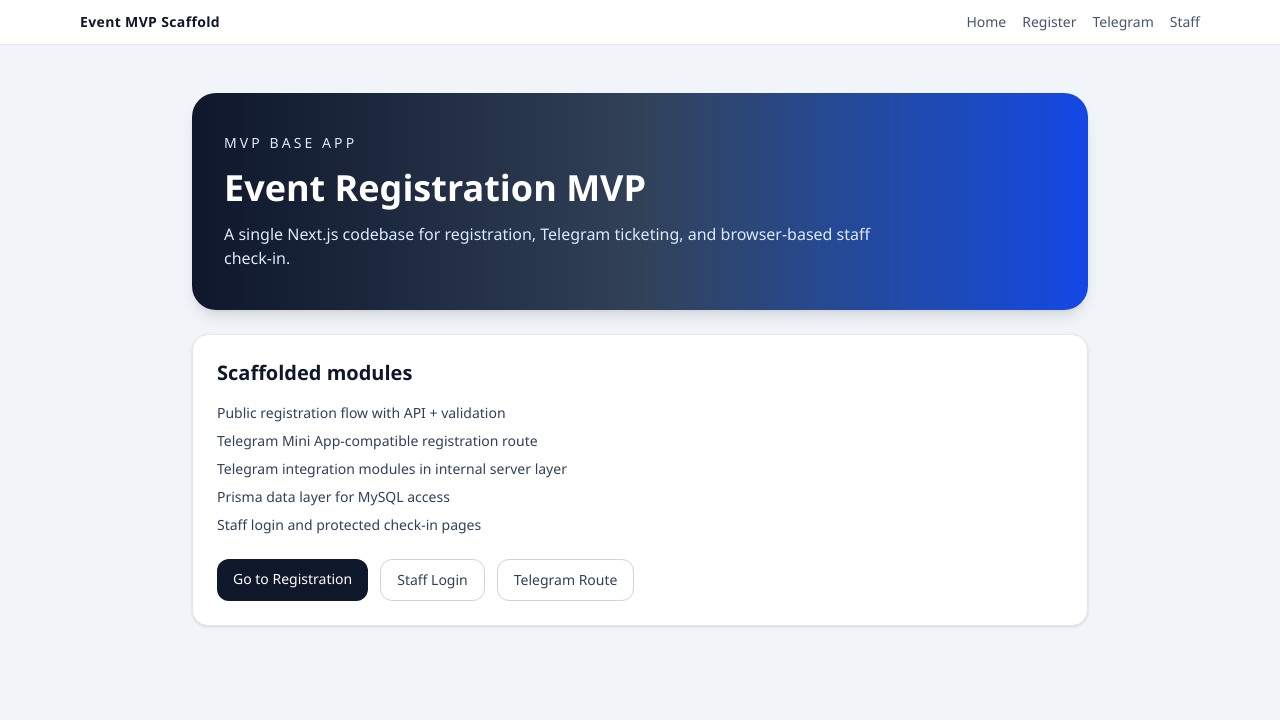
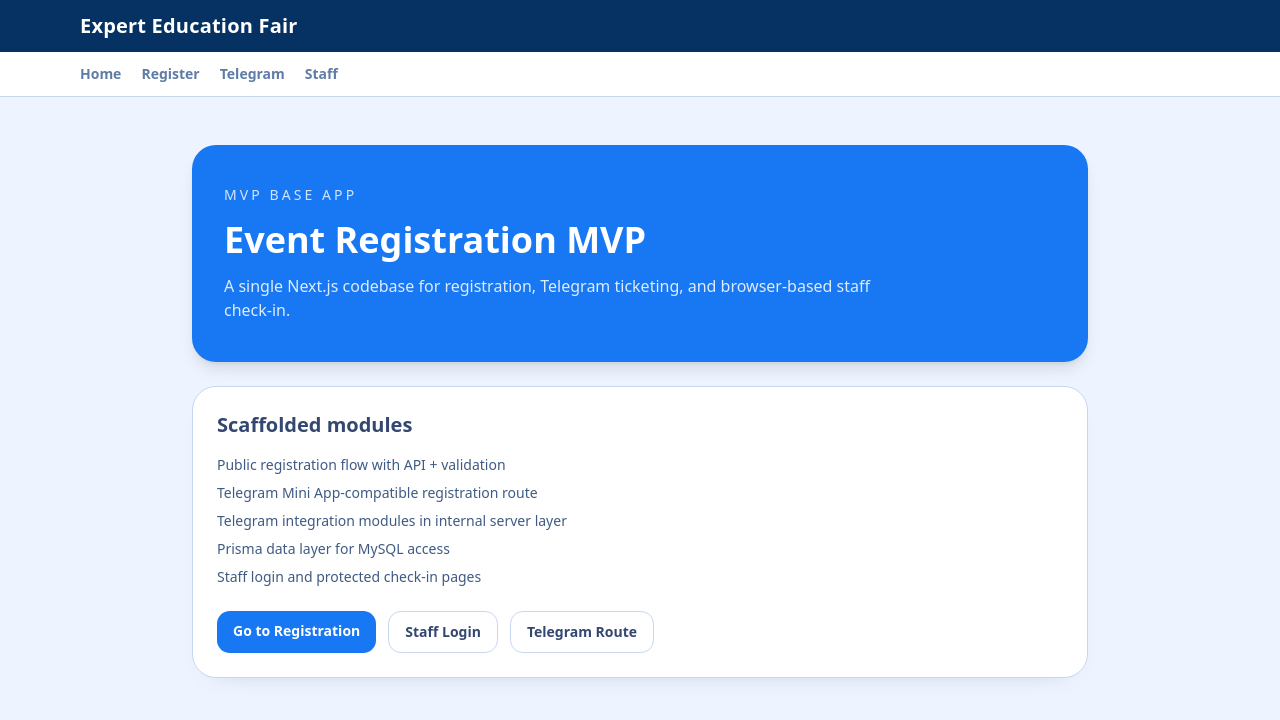
Before and after one commit to IamSoreach/Expert-Education-Event, a Next.js app: page / in a window 1280 px wide. Shown: the top 720 px of the page. Built offline with nearby package versions, Linux system fonts and the light colour scheme.

Commit message:
feat: apply new UI theme and registration flow styling

```diff
--- a/src/app/globals.css
+++ b/src/app/globals.css
@@ -1,15 +1,23 @@
 @import "tailwindcss";
 
 :root {
-  --background: #f1f5f9;
-  --foreground: #0f172a;
+  --background: #eef4ff;
+  --foreground: #334770;
   --card: #ffffff;
+  --brand-primary: #1877f2;
+  --brand-secondary: #00cdc4;
+  --brand-ink: #334770;
+  --brand-deep: #063263;
+  --brand-muted: #5f7ca6;
+  --brand-border: #c7d7f0;
+  --brand-gray: #3f5b84;
 }
 
 @theme inline {
   --color-background: var(--background);
   --color-foreground: var(--foreground);
-  --font-sans: "Bahnschrift", "Segoe UI", "Trebuchet MS", sans-serif;
+  --font-sans: var(--font-manrope), "Gilroy", "Avenir Next", "Segoe UI", "Trebuchet MS",
+    sans-serif;
   --font-mono: "Consolas", "Courier New", monospace;
 }
 
@@ -18,3 +26,60 @@ body {
   color: var(--foreground);
   font-family: var(--font-sans);
 }
+
+a {
+  color: inherit;
+}
+
+.theme-card {
+  border: 1px solid var(--brand-border);
+  border-radius: 1.5rem;
+  background: var(--card);
+  box-shadow: 0 12px 28px -22px rgba(6, 50, 99, 0.28);
+}
+
+.theme-input {
+  border: 1px solid var(--brand-border);
+  border-radius: 0.8rem;
+  color: var(--brand-ink);
+  outline: none;
+  transition: border-color 120ms ease;
+}
+
+.theme-input::placeholder {
+  color: var(--brand-muted);
+}
+
+.theme-input:focus {
+  border-color: var(--brand-primary);
+}
+
+.theme-button-primary {
+  border-radius: 0.8rem;
+  background: var(--brand-primary);
+  color: #fff;
+  font-weight: 600;
+  transition: filter 120ms ease, opacity 120ms ease;
+}
+
+.theme-button-primary:hover {
+  filter: brightness(0.95);
+}
+
+.theme-button-primary:disabled {
+  opacity: 0.6;
+  cursor: not-allowed;
+}
+
+.theme-button-secondary {
+  border: 1px solid var(--brand-border);
+  border-radius: 0.8rem;
+  background: #fff;
+  color: var(--brand-ink);
+  font-weight: 600;
+  transition: background-color 120ms ease;
+}
+
+.theme-button-secondary:hover {
+  background: var(--background);
+}
--- a/src/app/layout.tsx
+++ b/src/app/layout.tsx
@@ -1,6 +1,13 @@
 import type { Metadata } from "next";
 import Link from "next/link";
+import { Manrope } from "next/font/google";
 import "./globals.css";
+
+const manrope = Manrope({
+  subsets: ["latin"],
+  variable: "--font-manrope",
+  display: "swap",
+});
 
 export const metadata: Metadata = {
   title: "Project Scaffold | Event Registration MVP",
@@ -14,18 +21,30 @@ export default function RootLayout({
 }>) {
   return (
     <html lang="en">
-      <body className="antialiased">
-        <div className="min-h-screen bg-slate-100 text-slate-900">
-          <header className="border-b border-slate-200 bg-white/95 backdrop-blur">
-            <div className="mx-auto flex w-full max-w-6xl items-center justify-between px-4 py-3">
-              <Link href="/" className="text-sm font-semibold tracking-wide text-slate-900">
-                Event MVP Scaffold
-              </Link>
-              <nav className="flex items-center gap-4 text-sm text-slate-600">
-                <Link href="/">Home</Link>
-                <Link href="/register">Register</Link>
-                <Link href="/telegram/register">Telegram</Link>
-                <Link href="/staff/login">Staff</Link>
+      <body className={`${manrope.variable} antialiased`}>
+        <div className="min-h-screen bg-[var(--background)] text-[var(--foreground)]">
+          <header className="border-b border-[var(--brand-border)]">
+            <div className="bg-[var(--brand-deep)] text-white">
+              <div className="mx-auto flex w-full max-w-6xl items-center justify-between px-4 py-3">
+                <Link href="/" className="text-xl font-semibold tracking-[0.01em]">
+                  Expert Education Fair
+                </Link>
+              </div>
+            </div>
+            <div className="bg-white">
+              <nav className="mx-auto flex w-full max-w-6xl items-center gap-5 px-4 py-3 text-sm font-semibold text-[var(--brand-muted)]">
+                <Link href="/" className="hover:text-[var(--brand-ink)]">
+                  Home
+                </Link>
+                <Link href="/register" className="hover:text-[var(--brand-ink)]">
+                  Register
+                </Link>
+                <Link href="/telegram/register" className="hover:text-[var(--brand-ink)]">
+                  Telegram
+                </Link>
+                <Link href="/staff/login" className="hover:text-[var(--brand-ink)]">
+                  Staff
+                </Link>
               </nav>
             </div>
           </header>
--- a/src/app/page.tsx
+++ b/src/app/page.tsx
@@ -6,17 +6,17 @@ export default function Home() {
   return (
     <section className="px-4 py-12">
       <div className="mx-auto grid w-full max-w-4xl gap-6">
-        <header className="rounded-3xl bg-gradient-to-r from-slate-900 via-slate-700 to-blue-700 px-8 py-10 text-white shadow-lg">
-          <p className="text-sm uppercase tracking-[0.22em] text-blue-100">MVP Base App</p>
+        <header className="rounded-3xl bg-[var(--brand-primary)] px-8 py-10 text-white shadow-lg">
+          <p className="text-sm uppercase tracking-[0.22em] text-white/80">MVP Base App</p>
           <h1 className="mt-3 text-3xl font-semibold leading-tight sm:text-4xl">{projectName}</h1>
-          <p className="mt-3 max-w-2xl text-blue-100">
+          <p className="mt-3 max-w-2xl text-white/85">
             A single Next.js codebase for registration, Telegram ticketing, and browser-based staff check-in.
           </p>
         </header>
 
-        <article className="rounded-2xl border border-slate-200 bg-white p-6 shadow-sm">
-          <h2 className="text-xl font-semibold text-slate-900">Scaffolded modules</h2>
-          <ul className="mt-4 grid gap-2 text-sm text-slate-700">
+        <article className="theme-card p-6">
+          <h2 className="text-xl font-semibold text-[var(--brand-ink)]">Scaffolded modules</h2>
+          <ul className="mt-4 grid gap-2 text-sm text-[var(--brand-gray)]">
             <li>Public registration flow with API + validation</li>
             <li>Telegram Mini App-compatible registration route</li>
             <li>Telegram integration modules in internal server layer</li>
@@ -26,19 +26,19 @@ export default function Home() {
           <div className="mt-6 flex flex-wrap gap-3">
             <Link
               href="/register"
-              className="rounded-xl bg-slate-900 px-4 py-2.5 text-sm font-medium text-white hover:bg-slate-700"
+              className="theme-button-primary px-4 py-2.5 text-sm"
             >
               Go to Registration
             </Link>
             <Link
               href="/staff/login"
-              className="rounded-xl border border-slate-300 px-4 py-2.5 text-sm font-medium text-slate-700 hover:bg-slate-50"
+              className="theme-button-secondary px-4 py-2.5 text-sm"
             >
               Staff Login
             </Link>
             <Link
               href="/telegram/register"
-              className="rounded-xl border border-slate-300 px-4 py-2.5 text-sm font-medium text-slate-700 hover:bg-slate-50"
+              className="theme-button-secondary px-4 py-2.5 text-sm"
             >
               Telegram Route
             </Link>
--- a/src/components/registration-form.tsx
+++ b/src/components/registration-form.tsx
@@ -80,6 +80,7 @@ export function RegistrationForm({
   const [errors, setErrors] = useState<Partial<Record<keyof FormState, string>>>({});
   const [serverError, setServerError] = useState<string | null>(null);
   const [isSubmitting, setIsSubmitting] = useState(false);
+  const [selectedFlow, setSelectedFlow] = useState<"choose" | "register">("choose");
   const [telegramContext, setTelegramContext] = useState<TelegramContext>({
     isWebApp: false,
     initData: null,
@@ -242,23 +243,79 @@ export function RegistrationForm({
     }
   }
 
+  function handleCheckInClick() {
+    router.push(`/telegram/check-in/${encodeURIComponent(eventCode)}`);
+  }
+
+  if (selectedFlow === "choose") {
+    return (
+      <>
+        <Script src="https://telegram.org/js/telegram-web-app.js" strategy="afterInteractive" />
+
+        <section className="theme-card grid gap-4 p-6">
+          <div>
+            <p className="text-xs uppercase tracking-[0.24em] text-[var(--brand-primary)]">Choose Flow</p>
+            <h2 className="mt-2 text-2xl font-semibold text-[var(--brand-ink)]">What do you want to do?</h2>
+            <p className="mt-2 text-sm text-[var(--brand-gray)]">
+              Start a new registration or open ticket check-in lookup.
+            </p>
+          </div>
+
+          <div className="grid gap-3">
+            <button
+              type="button"
+              onClick={() => setSelectedFlow("register")}
+              className="theme-button-primary inline-flex items-center justify-center px-4 py-2.5"
+            >
+              New Registration
+            </button>
+            <button
+              type="button"
+              onClick={handleCheckInClick}
+              className="theme-button-secondary inline-flex items-center justify-center px-4 py-2.5"
+            >
+              Check-in
+            </button>
+          </div>
+
+          {entryPoint !== "telegram" ? (
+            <p className="rounded-xl border border-[var(--brand-secondary)]/35 bg-[var(--brand-secondary)]/10 px-3 py-2 text-xs text-[var(--brand-ink)]">
+              Check-in works best when this page is opened from Telegram.
+            </p>
+          ) : null}
+        </section>
+      </>
+    );
+  }
+
   return (
     <>
       <Script src="https://telegram.org/js/telegram-web-app.js" strategy="afterInteractive" />
 
-      <form onSubmit={handleSubmit} className="grid gap-4 rounded-2xl border border-slate-200 bg-white p-6 shadow-sm">
+      <form
+        onSubmit={handleSubmit}
+        className="theme-card grid gap-4 p-6"
+      >
+        <button
+          type="button"
+          onClick={() => setSelectedFlow("choose")}
+          className="w-fit rounded-lg border border-[var(--brand-border)] px-3 py-1.5 text-xs font-semibold text-[var(--brand-gray)] transition hover:bg-[var(--background)]"
+        >
+          Back to Options
+        </button>
+
         {telegramContext.isWebApp ? (
-          <p className="rounded-xl border border-blue-200 bg-blue-50 px-3 py-2 text-xs text-blue-900">
+          <p className="rounded-xl border border-[var(--brand-secondary)]/40 bg-[var(--brand-secondary)]/10 px-3 py-2 text-xs text-[var(--brand-ink)]">
             Telegram Mini App session detected. We will try to link Telegram automatically after registration.
           </p>
         ) : entryPoint === "telegram" ? (
-          <p className="rounded-xl border border-amber-200 bg-amber-50 px-3 py-2 text-xs text-amber-900">
+          <p className="rounded-xl border border-[var(--brand-secondary)]/40 bg-[var(--brand-secondary)]/10 px-3 py-2 text-xs text-[var(--brand-ink)]">
             Open this page inside Telegram for automatic account linking.
           </p>
         ) : null}
 
         <div className="grid gap-1">
-          <label htmlFor="fullName" className="text-sm font-medium text-slate-700">
+          <label htmlFor="fullName" className="text-sm font-semibold text-[var(--brand-ink)]">
             Full name <span className="text-rose-600">*</span>
           </label>
           <input
@@ -266,14 +323,14 @@ export function RegistrationForm({
             required
             value={formState.fullName}
             onChange={(event) => setField("fullName", event.target.value)}
-            className="rounded-xl border border-slate-300 px-3 py-2 focus:border-blue-500 focus:outline-none"
+            className="theme-input px-3 py-2"
             placeholder="Your full name"
           />
           {errors.fullName ? <p className="text-xs text-rose-600">{errors.fullName}</p> : null}
         </div>
 
         <div className="grid gap-1">
-          <label htmlFor="phoneNumber" className="text-sm font-medium text-slate-700">
+          <label htmlFor="phoneNumber" className="text-sm font-semibold text-[var(--brand-ink)]">
             Phone number <span className="text-rose-600">*</span>
           </label>
           <input
@@ -281,7 +338,7 @@ export function RegistrationForm({
             required
             value={formState.phoneNumber}
             onChange={(event) => setField("phoneNumber", event.target.value)}
-            className="rounded-xl border border-slate-300 px-3 py-2 focus:border-blue-500 focus:outline-none"
+            className="theme-input px-3 py-2"
             placeholder="+1 555 123 4567"
             inputMode="tel"
           />
@@ -289,7 +346,7 @@ export function RegistrationForm({
         </div>
 
         <div className="grid gap-1">
-          <label htmlFor="email" className="text-sm font-medium text-slate-700">
+          <label htmlFor="email" className="text-sm font-semibold text-[var(--brand-ink)]">
             Email (optional)
           </label>
           <input
@@ -297,21 +354,21 @@ export function RegistrationForm({
             type="email"
             value={formState.email}
             onChange={(event) => setField("email", event.target.value)}
-            className="rounded-xl border border-slate-300 px-3 py-2 focus:border-blue-500 focus:outline-none"
+            className="theme-input px-3 py-2"
             placeholder="name@example.com"
           />
           {errors.email ? <p className="text-xs text-rose-600">{errors.email}</p> : null}
         </div>
 
         <div className="grid gap-1">
-          <label htmlFor="organization" className="text-sm font-medium text-slate-700">
+          <label htmlFor="organization" className="text-sm font-semibold text-[var(--brand-ink)]">
             Organization (optional)
           </label>
           <input
             id="organization"
             value={formState.organization}
             onChange={(event) => setField("organization", event.target.value)}
-            className="rounded-xl border border-slate-300 px-3 py-2 focus:border-blue-500 focus:outline-none"
+            className="theme-input px-3 py-2"
             placeholder="Company or group"
           />
           {errors.organization ? (
@@ -320,7 +377,7 @@ export function RegistrationForm({
         </div>
 
         <div className="grid gap-1">
-          <label htmlFor="notes" className="text-sm font-medium text-slate-700">
+          <label htmlFor="notes" className="text-sm font-semibold text-[var(--brand-ink)]">
             Notes (optional)
           </label>
           <textarea
@@ -328,7 +385,7 @@ export function RegistrationForm({
             rows={3}
             value={formState.notes}
             onChange={(event) => setField("notes", event.target.value)}
-            className="rounded-xl border border-slate-300 px-3 py-2 focus:border-blue-500 focus:outline-none"
+            className="theme-input px-3 py-2"
             placeholder="Anything organizers should know"
           />
           {errors.notes ? <p className="text-xs text-rose-600">{errors.notes}</p> : null}
@@ -341,7 +398,7 @@ export function RegistrationForm({
         <button
           type="submit"
           disabled={isSubmitting}
-          className="mt-2 inline-flex items-center justify-center rounded-xl bg-slate-900 px-4 py-2.5 font-medium text-white hover:bg-slate-700 disabled:cursor-not-allowed disabled:bg-slate-400"
+          className="theme-button-primary mt-2 inline-flex items-center justify-center px-4 py-2.5"
         >
           {isSubmitting ? "Submitting..." : "Continue"}
         </button>
```
Also changed, not shown: src/components/event-registration-page.tsx (+10 -10 lines), src/components/telegram-ticket-lookup-form.tsx (+12 -10 lines).
